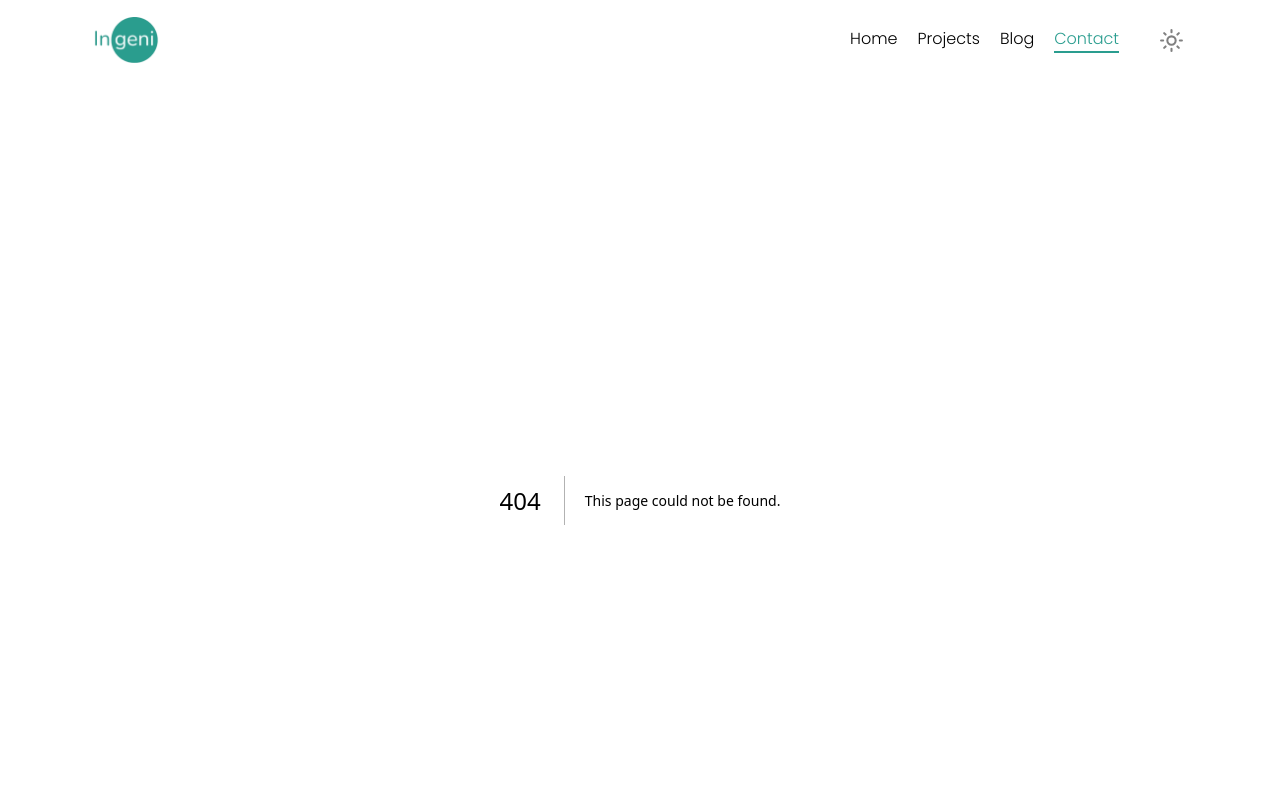
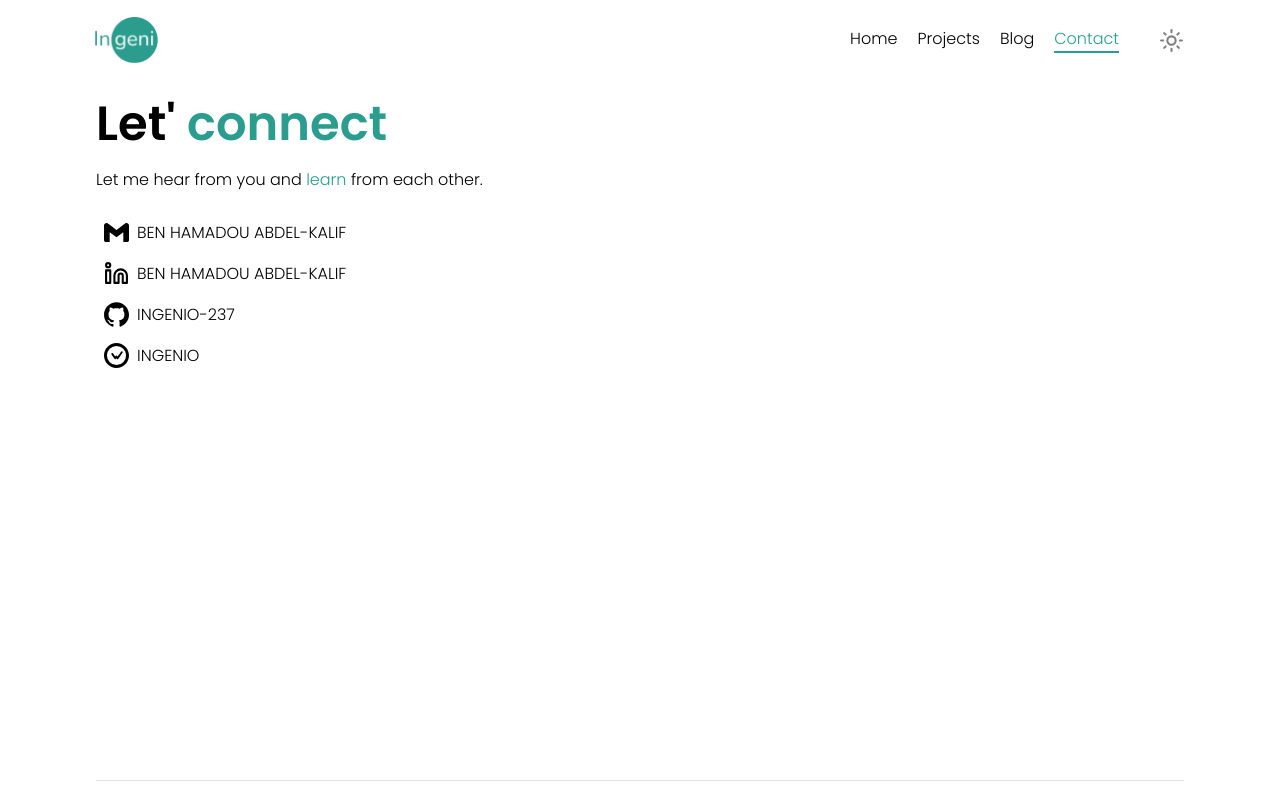
Before and after one commit to INGENIO-237/portfolio-v2, a Next.js app: page /contact in a window 1280 px wide. Before the commit this address had no page. Shown: the top 799 px of the page. Built offline with nearby package versions, Linux system fonts and the light colour scheme.

Commit message:
added contact section

```diff
--- a/package.json
+++ b/package.json
@@ -14,6 +14,7 @@
     "@radix-ui/react-slot": "^1.1.0",
     "class-variance-authority": "^0.7.0",
     "clsx": "^2.1.1",
+    "firebase": "^10.13.2",
     "framer-motion": "^11.5.5",
     "lucide-react": "^0.441.0",
     "next": "14.2.13",
--- /dev/null
+++ b/src/app/contact/page.tsx
@@ -0,0 +1,61 @@
+import { Linkedin } from "lucide-react";
+import { getKey } from "@/lib/utils";
+import Link from "next/link";
+import { SiGithub, SiGmail, SiWakatime } from "react-icons/si";
+
+export default function Page() {
+  const socials = [
+    {
+      icon: <SiGmail size={25} />,
+      link: "mailto:ingeniokhalif@gmail.com",
+      text: "BEN HAMADOU ABDEL-KALIF",
+    },
+    {
+      icon: <Linkedin size={25} />,
+      link: "https://www.linkedin.com/in/ben-hamadou-abdel-kalif-671111228",
+      text: "BEN HAMADOU ABDEL-KALIF",
+    },
+    {
+      icon: <SiGithub size={25} />,
+      link: "https://github.com/INGENIO-237/",
+      text: "INGENIO-237",
+    },
+    {
+      icon: <SiWakatime size={25} />,
+      link: "https://wakatime.com/@d96fcc68-a326-41b9-a36f-c9eeb317a3b6",
+      text: "INGENIO",
+    },
+  ];
+
+  return (
+    <div className="min-h-[85vh]">
+      <div className="max-w-[500px] space-y-5 my-5">
+        <h1 className="font-bold text-3xl md:text-4xl lg:text-5xl">
+          Let&apos; <span className="text-p_green">connect</span>
+        </h1>
+        <p>
+          Let me hear from you and <span className="text-p_green">learn</span>{" "}
+          from each other.
+        </p>
+      </div>
+      {/* Socials */}
+      <div className="flex flex-col justify-center">
+        {socials.map((social) => (
+          <Link
+            key={getKey()}
+            href={social.link}
+            target="_blank"
+            className="p-2"
+          >
+            <div className="flex">
+              <div className="flex gap-2 items-center">
+                {social.icon}
+                {social.text}
+              </div>
+            </div>
+          </Link>
+        ))}
+      </div>
+    </div>
+  );
+}
--- a/src/app/projects/page.tsx
+++ b/src/app/projects/page.tsx
@@ -12,7 +12,7 @@ export default function Page() {
       roles: ["Project Lead", "Developer"],
       description:
         "A multi-region payment aggregator for seamless integration of online payments(Stripe & Mobile payments) and SMS(Twilio) sending features, that aims to reduce internal projects development time, and increase developers' productivity.",
-      link: "https://link.dev",
+      link: "https://shorturl.at/jnLGo",
     },
     {
       title: "First Event",
@@ -22,11 +22,18 @@ export default function Page() {
       link: "https://link.dev",
     },
     {
+      title: "Latrice",
+      roles: ["Project Lead", "Developer"],
+      description:
+        "A hair style service based in the US that connects hair style professionals and customers",
+      link: "https://shorturl.at/e5oQf",
+    },
+    {
       title: "YaFoot-FC",
       roles: ["Developer"],
       description:
         "A web platform for managing the internal activities of the Yaounde II FC (YaFoot). Supporters can buy member's cards, articles(jerseys, goodies, etc...), and make donations to the club.",
-      link: "https://link.dev",
+      link: "https://shorturl.at/q9fGA",
     },
     {
       title: "Pokedex",
@@ -40,14 +47,14 @@ export default function Page() {
       roles: ["Developer"],
       description:
         "Website of the travelling agency MYWAY Voyage. It presents the different services offered by the agency, such as: Foreign study visa, Foreign work visa, etc...",
-      link: "https://link.dev",
+      link: "https://mw-voyage.vercel.app/",
     },
     {
       title: "Evenafro",
       roles: ["Developer"],
       description:
         "Events mobile platform based in Canada that aims to promote Black-African culture by allowing its users browse for local events.",
-      link: "https://link.dev",
+      link: "https://evenafro.com",
     },
     {
       title: "TV Box",
@@ -56,18 +63,24 @@ export default function Page() {
         "Website of a merchant based in Canada that sells TV Boxes. The website aims to presents its products and their features.",
       link: "https://link.dev",
     },
-    // Add more projects as needed
+    {
+      title: "IME-SCHOOL",
+      roles: ["Developer"],
+      description:
+        "Website of IME-SCHOOL, it presents the different programs and fields of study present there.",
+      link: "https://www.ime-school.com/",
+    },
   ];
 
   return (
     <>
       <div className="max-w-[500px] space-y-5">
         <h1 className="font-bold text-3xl md:text-4xl lg:text-5xl">
-          A registry of the <span className="text-[#2a9d8f]">projects</span>{" "}
+          A registry of the <span className="text-p_green">projects</span>{" "}
           I&apos;ve worked on this far
         </h1>
         <p>
-          Trying to learn everyday, here is a list of most of the project
+          Trying to learn everyday, here is a list of most of the projects
           I&apos;ve worked on so far.
         </p>
       </div>
@@ -86,7 +99,7 @@ export default function Page() {
             <Link
               href={project.link}
               target="_blank"
-              className="text-[#2a9d8f]  hover:underline flex items-center gap-2 flex-1/3"
+              className="text-p_green  hover:underline flex items-center gap-2 flex-1/3"
             >
               <LinkIcon size={15} /> <h1>{project.link}</h1>
             </Link>
```
Also changed, not shown: src/app/page.tsx (+0 -22 lines), src/firebase.js (added, +21 -0 lines), 1 other file (tests, documents, lock files or other folders).
